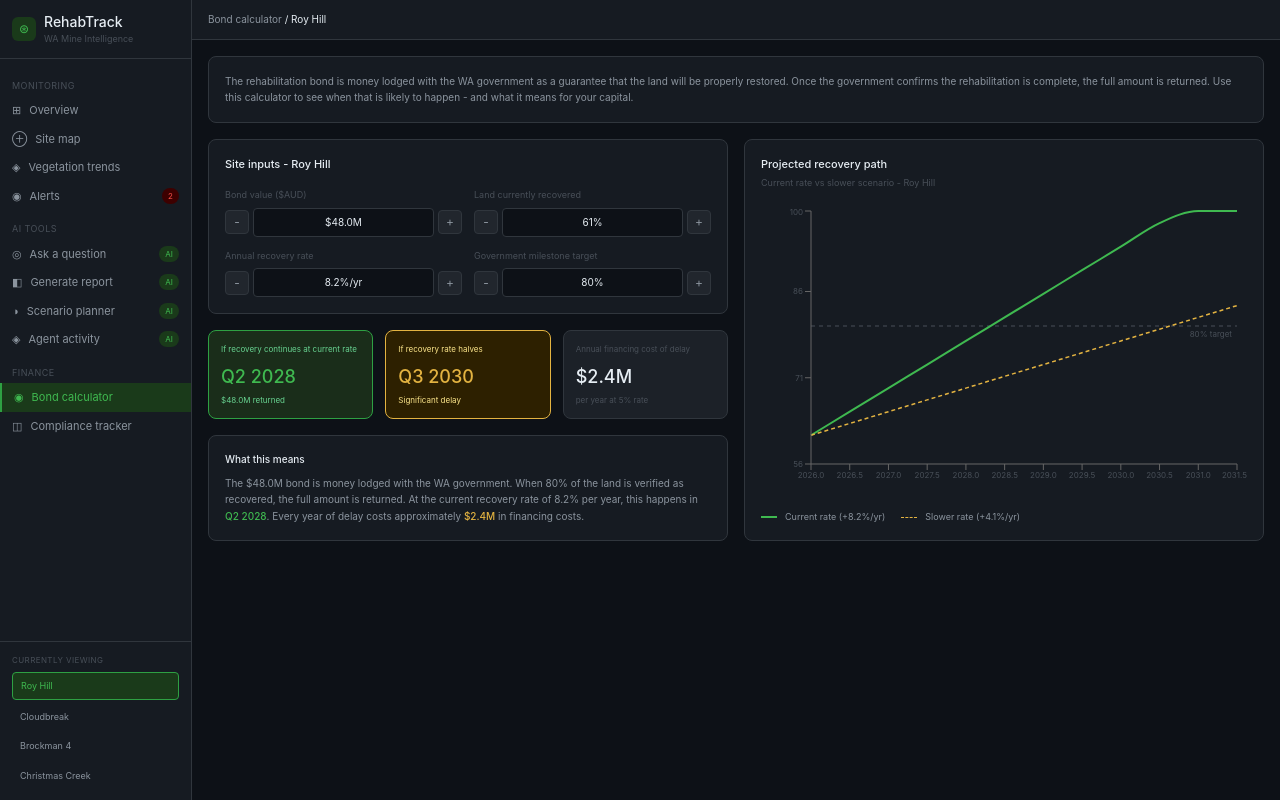
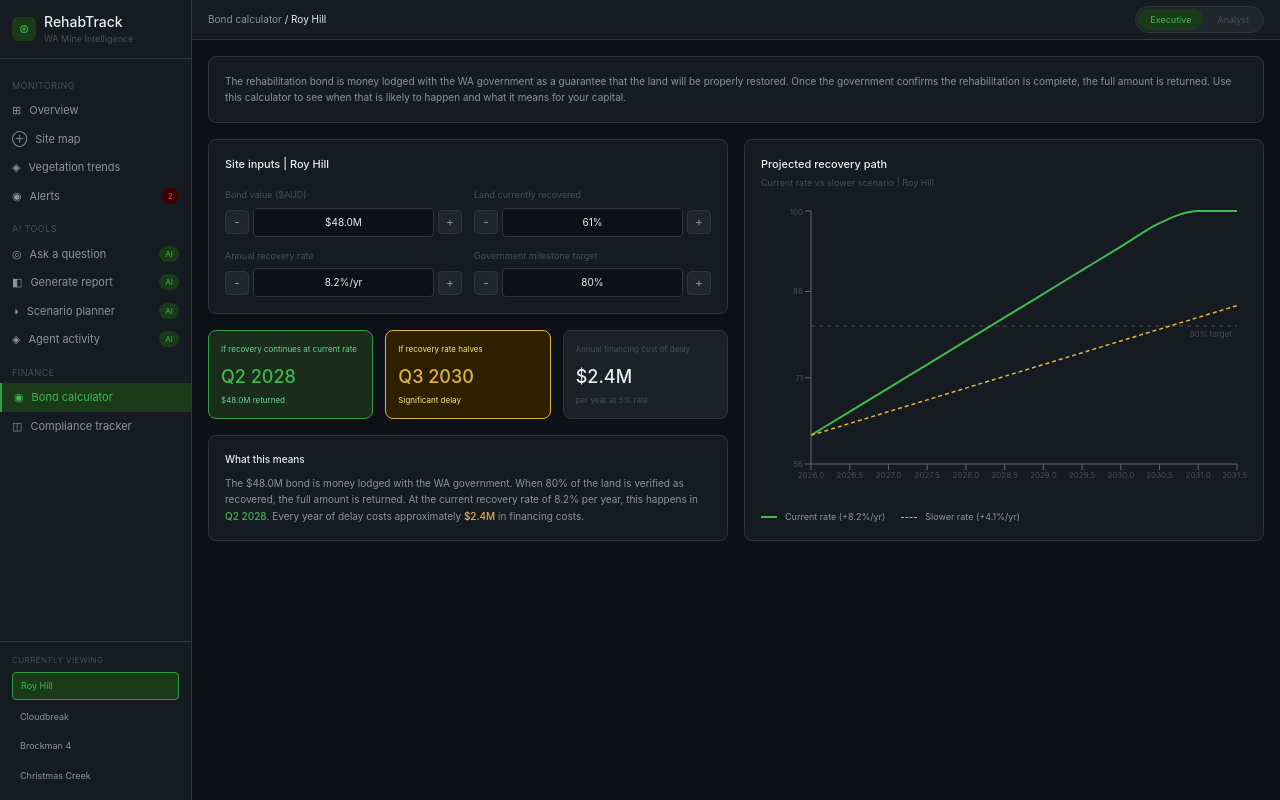
Before and after one commit to Dev4221/rehabtrack, a React (Vite) app: page /bond in a window 1280 px wide. Built offline with nearby package versions, Linux system fonts and the light colour scheme.

Commit message:
BondCalculator - Executive/Analyst toggle, dashes fixed

```diff
--- a/src/pages/BondCalculator.jsx
+++ b/src/pages/BondCalculator.jsx
@@ -4,11 +4,13 @@ import { useSite } from '../SiteContext'
 
 export default function BondCalculator() {
   const { selectedSite } = useSite()
-
+  const [view, setView] = useState('executive')
   const [bondValue, setBondValue] = useState(selectedSite.bond)
   const [currentPct, setCurrentPct] = useState(selectedSite.recovered)
   const [growthRate, setGrowthRate] = useState(selectedSite.growthRate)
   const [milestone, setMilestone] = useState(80)
+
+  const isAnalyst = view === 'analyst'
 
   useEffect(() => {
     setBondValue(selectedSite.bond)
@@ -45,16 +47,33 @@ export default function BondCalculator() {
   return (
     <div className="flex flex-col h-full">
 
-      <div className="h-10 bg-[#161b22] border-b border-[#30363d] flex items-center px-4 flex-shrink-0">
+      <div className="h-10 bg-[#161b22] border-b border-[#30363d] flex items-center justify-between px-4 flex-shrink-0">
         <div className="text-[10px] text-[#8b949e]">
           Bond calculator <span className="text-[#e6edf3]">/ {selectedSite.name}</span>
+        </div>
+        <div className="bg-[#21262d] border border-[#30363d] rounded-full p-0.5 flex gap-0.5">
+          <button
+            onClick={() => setView('executive')}
+            className={`px-3 py-1 rounded-full text-[9px] transition-colors ${!isAnalyst ? 'bg-[#1a3a1a] text-[#3fb950]' : 'text-[#484f58]'}`}
+          >
+            Executive
+          </button>
+          <button
+            onClick={() => setView('analyst')}
+            className={`px-3 py-1 rounded-full text-[9px] transition-colors ${isAnalyst ? 'bg-[#1a3a1a] text-[#3fb950]' : 'text-[#484f58]'}`}
+          >
+            Analyst
+          </button>
         </div>
       </div>
 
       <div className="flex-1 overflow-auto p-4">
 
         <div className="bg-[#161b22] border border-[#30363d] rounded-lg p-4 mb-4 text-[10px] text-[#8b949e] leading-relaxed">
-          The rehabilitation bond is money lodged with the WA government as a guarantee that the land will be properly restored. Once the government confirms the rehabilitation is complete, the full amount is returned. Use this calculator to see when that is likely to happen - and what it means for your capital.
+          {isAnalyst
+            ? `Bond modelling tool for ${selectedSite.name}. Inputs: bond value, current recovery percentage, annual NDVI velocity, and government milestone threshold. Outputs: projected release date under current trajectory and a 50% velocity reduction scenario. Financing cost calculated at 5%/yr on lodged bond value.`
+            : `The rehabilitation bond is money lodged with the WA government as a guarantee that the land will be properly restored. Once the government confirms the rehabilitation is complete, the full amount is returned. Use this calculator to see when that is likely to happen and what it means for your capital.`
+          }
         </div>
 
         <div className="grid grid-cols-2 gap-4">
@@ -62,16 +81,36 @@ export default function BondCalculator() {
           <div className="flex flex-col gap-4">
 
             <div className="bg-[#161b22] border border-[#30363d] rounded-lg p-4">
-              <div className="text-[11px] font-medium text-[#e6edf3] mb-4">Site inputs - {selectedSite.name}</div>
+              <div className="text-[11px] font-medium text-[#e6edf3] mb-4">
+                {isAnalyst ? `Model inputs | ${selectedSite.name}` : `Site inputs | ${selectedSite.name}`}
+              </div>
               <div className="grid grid-cols-2 gap-3">
                 {[
-                  { label: 'Bond value ($AUD)', value: bondValue, set: setBondValue, step: 1000000, format: formatCurrency },
-                  { label: 'Land currently recovered', value: currentPct, set: setCurrentPct, step: 1, suffix: '%' },
-                  { label: 'Annual recovery rate', value: growthRate, set: setGrowthRate, step: 0.1, suffix: '%/yr' },
-                  { label: 'Government milestone target', value: milestone, set: setMilestone, step: 1, suffix: '%' },
+                  {
+                    execLabel: 'Bond value ($AUD)',
+                    analLabel: 'Bond value (lodged)',
+                    value: bondValue, set: setBondValue, step: 1000000, format: formatCurrency
+                  },
+                  {
+                    execLabel: 'Land currently recovered',
+                    analLabel: 'Current recovery (%)',
+                    value: currentPct, set: setCurrentPct, step: 1, suffix: '%'
+                  },
+                  {
+                    execLabel: 'Annual recovery rate',
+                    analLabel: 'NDVI velocity (%/yr)',
+                    value: growthRate, set: setGrowthRate, step: 0.1, suffix: '%/yr'
+                  },
+                  {
+                    execLabel: 'Government milestone target',
+                    analLabel: 'Release threshold (%)',
+                    value: milestone, set: setMilestone, step: 1, suffix: '%'
+                  },
                 ].map((input, i) => (
                   <div key={i}>
-                    <div className="text-[9px] text-[#484f58] mb-1.5">{input.label}</div>
+                    <div className="text-[9px] text-[#484f58] mb-1.5">
+                      {isAnalyst ? input.analLabel : input.execLabel}
+                    </div>
                     <div className="flex items-center gap-1">
                       <button
                         onClick={() => input.set(v => Math.max(0, parseFloat((v - input.step).toFixed(1))))}
@@ -92,33 +131,68 @@ export default function BondCalculator() {
 
             <div className="grid grid-cols-3 gap-3">
               <div className="bg-[#1a2d1a] border border-[#2ea043] rounded-lg p-3">
-                <div className="text-[8px] text-[#68d391] mb-2">If recovery continues at current rate</div>
+                <div className="text-[8px] text-[#68d391] mb-2">
+                  {isAnalyst ? 'Base case projection' : 'If recovery continues at current rate'}
+                </div>
                 <div className="text-[18px] font-medium text-[#3fb950]">{releaseQuarter} {releaseYearInt}</div>
-                <div className="text-[8px] text-[#68d391] mt-1">{formatCurrency(bondValue)} returned</div>
+                <div className="text-[8px] text-[#68d391] mt-1">
+                  {isAnalyst ? `NDVI velocity: +${growthRate}%/yr` : `${formatCurrency(bondValue)} returned`}
+                </div>
               </div>
               <div className="bg-[#2d2000] border border-[#e3b341] rounded-lg p-3">
-                <div className="text-[8px] text-[#fde68a] mb-2">If recovery rate halves</div>
+                <div className="text-[8px] text-[#fde68a] mb-2">
+                  {isAnalyst ? 'Downside case (50% velocity reduction)' : 'If recovery rate halves'}
+                </div>
                 <div className="text-[18px] font-medium text-[#e3b341]">{delayQuarter} {delayYearInt}</div>
-                <div className="text-[8px] text-[#fde68a] mt-1">Significant delay</div>
+                <div className="text-[8px] text-[#fde68a] mt-1">
+                  {isAnalyst ? `NDVI velocity: +${delayedGrowth.toFixed(1)}%/yr` : 'Significant delay'}
+                </div>
               </div>
               <div className="bg-[#1c2128] border border-[#30363d] rounded-lg p-3">
-                <div className="text-[8px] text-[#484f58] mb-2">Annual financing cost of delay</div>
+                <div className="text-[8px] text-[#484f58] mb-2">
+                  {isAnalyst ? 'Opportunity cost (5%/yr)' : 'Annual financing cost of delay'}
+                </div>
                 <div className="text-[18px] font-medium text-[#e6edf3]">{formatCurrency(annualFinancingCost)}</div>
                 <div className="text-[8px] text-[#484f58] mt-1">per year at 5% rate</div>
               </div>
             </div>
 
             <div className="bg-[#161b22] border border-[#30363d] rounded-lg p-4">
-              <div className="text-[10px] font-medium text-[#e6edf3] mb-2">What this means</div>
-              <div className="text-[10px] text-[#8b949e] leading-relaxed">
-                The {formatCurrency(bondValue)} bond is money lodged with the WA government. When {milestone}% of the land is verified as recovered, the full amount is returned. At the current recovery rate of {growthRate}% per year, this happens in <span className="text-[#3fb950] font-medium">{releaseQuarter} {releaseYearInt}</span>. Every year of delay costs approximately <span className="text-[#e3b341] font-medium">{formatCurrency(annualFinancingCost)}</span> in financing costs.
+              <div className="text-[10px] font-medium text-[#e6edf3] mb-2">
+                {isAnalyst ? 'Model summary' : 'What this means'}
               </div>
+              {isAnalyst ? (
+                <ul className="flex flex-col gap-1">
+                  {[
+                    `Bond value: ${formatCurrency(bondValue)} lodged with DMIRS`,
+                    `Release threshold: ${milestone}% of disturbed area must meet NDVI > 0.35`,
+                    `Base case: ${releaseQuarter} ${releaseYearInt} at +${growthRate}%/yr`,
+                    `Downside case: ${delayQuarter} ${delayYearInt} at +${delayedGrowth.toFixed(1)}%/yr`,
+                    `Opportunity cost: ${formatCurrency(annualFinancingCost)}/yr at 5% financing rate`,
+                  ].map((point, i) => (
+                    <li key={i} className="flex gap-2 text-[9px] text-[#8b949e]">
+                      <span className="text-[#3fb950] flex-shrink-0">-</span>
+                      <span>{point}</span>
+                    </li>
+                  ))}
+                </ul>
+              ) : (
+                <div className="text-[10px] text-[#8b949e] leading-relaxed">
+                  The {formatCurrency(bondValue)} bond is money lodged with the WA government. When {milestone}% of the land is verified as recovered, the full amount is returned. At the current recovery rate of {growthRate}% per year, this happens in <span className="text-[#3fb950] font-medium">{releaseQuarter} {releaseYearInt}</span>. Every year of delay costs approximately <span className="text-[#e3b341] font-medium">{formatCurrency(annualFinancingCost)}</span> in financing costs.
+                </div>
+              )}
             </div>
           </div>
 
           <div className="bg-[#161b22] border border-[#30363d] rounded-lg p-4 flex flex-col">
-            <div className="text-[11px] font-medium text-[#e6edf3] mb-1">Projected recovery path</div>
-            <div className="text-[9px] text-[#484f58] mb-4">Current rate vs slower scenario - {selectedSite.name}</div>
+            <div className="text-[11px] font-medium text-[#e6edf3] mb-1">
+              {isAnalyst ? 'Recovery trajectory model' : 'Projected recovery path'}
+            </div>
+            <div className="text-[9px] text-[#484f58] mb-4">
+              {isAnalyst
+                ? `Base case vs downside scenario | ${selectedSite.name}`
+                : `Current rate vs slower scenario | ${selectedSite.name}`}
+            </div>
 
             <div className="flex-1 min-h-0">
               <ResponsiveContainer width="100%" height="100%">
@@ -127,9 +201,19 @@ export default function BondCalculator() {
                   <YAxis tick={{ fontSize: 8, fill: '#484f58' }} domain={[Math.max(0, currentPct - 5), 100]} />
                   <Tooltip
                     contentStyle={{ background: '#161b22', border: '1px solid #30363d', borderRadius: 4, fontSize: 10 }}
-                    formatter={(val, name) => [`${val.toFixed(1)}%`, name === 'current' ? 'Current rate' : 'Slower rate']}
+                    formatter={(val, name) => [
+                      `${val.toFixed(1)}%`,
+                      name === 'current'
+                        ? isAnalyst ? `Base case (+${growthRate}%/yr)` : 'Current rate'
+                        : isAnalyst ? `Downside (+${delayedGrowth.toFixed(1)}%/yr)` : 'Slower rate'
+                    ]}
                   />
-                  <ReferenceLine y={milestone} stroke="#484f58" strokeDasharray="4 4" label={{ value: `${milestone}% target`, position: 'insideTopRight', fontSize: 8, fill: '#484f58' }} />
+                  <ReferenceLine
+                    y={milestone}
+                    stroke="#484f58"
+                    strokeDasharray="4 4"
+                    label={{ value: isAnalyst ? `${milestone}% threshold` : `${milestone}% target`, position: 'insideTopRight', fontSize: 8, fill: '#484f58' }}
+                  />
                   <Line type="monotone" dataKey="current" stroke="#3fb950" strokeWidth={2} dot={false} />
                   <Line type="monotone" dataKey="slow" stroke="#e3b341" strokeWidth={1.5} strokeDasharray="4 3" dot={false} />
                 </LineChart>
@@ -139,11 +223,11 @@ export default function BondCalculator() {
             <div className="flex gap-4 mt-3">
               <div className="flex items-center gap-2 text-[9px] text-[#8b949e]">
                 <div className="w-4 h-0.5 bg-[#3fb950]"></div>
-                Current rate (+{growthRate}%/yr)
+                {isAnalyst ? `Base case (+${growthRate}%/yr)` : `Current rate (+${growthRate}%/yr)`}
               </div>
               <div className="flex items-center gap-2 text-[9px] text-[#8b949e]">
                 <div className="w-4 h-0 border-t border-dashed border-[#e3b341]"></div>
-                Slower rate (+{delayedGrowth.toFixed(1)}%/yr)
+                {isAnalyst ? `Downside (+${delayedGrowth.toFixed(1)}%/yr)` : `Slower rate (+${delayedGrowth.toFixed(1)}%/yr)`}
               </div>
             </div>
           </div>
```
